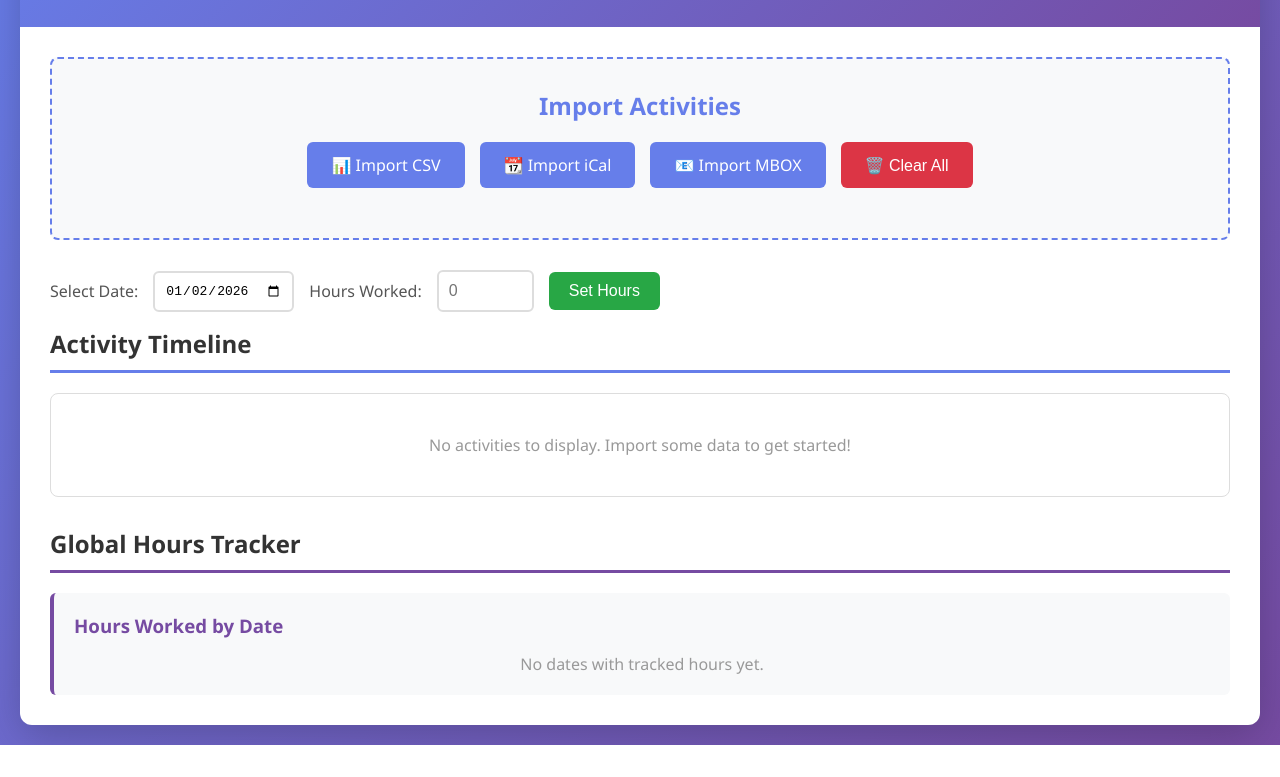
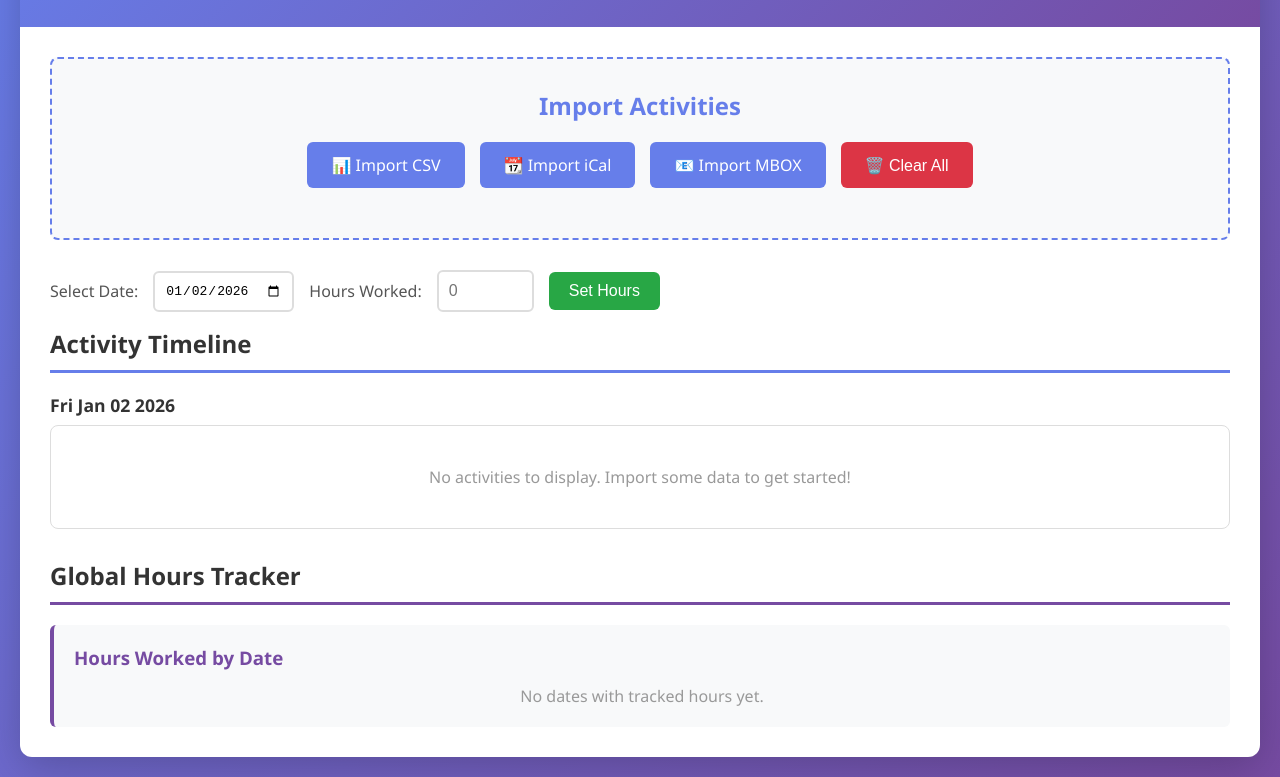
Before and after one commit to JulienAmoros/activity_visualizer, a website built with webpack: page src/index.html in a window 1280 px wide. Shown: the part 142-919 px from the top of the page. Before the commit the page ends 887 px from the top, so only its background shows below. Built offline with nearby package versions, Linux system fonts and the light colour scheme.

Commit message:
feat: add current date label

```diff
--- a/src/index.html
+++ b/src/index.html
@@ -44,6 +44,9 @@
                 </div>
 
                 <h2>Activity Timeline</h2>
+                <div class="currentDate">
+                    <p id="currentDate" class="label"></p>
+                </div>
                 <div id="visualization"></div>
             </div>
 
--- a/src/index.ts
+++ b/src/index.ts
@@ -14,6 +14,7 @@ const csvFileInput = document.getElementById('csvFile') as HTMLInputElement;
 const icalFileInput = document.getElementById('icalFile') as HTMLInputElement;
 const mboxFileInput = document.getElementById('mboxFile') as HTMLInputElement;
 const clearBtn = document.getElementById('clearBtn') as HTMLButtonElement;
+const currentDateLabel = document.getElementById('currentDate') as HTMLElement;
 const visualization = document.getElementById('visualization') as HTMLElement;
 const statusDiv = document.getElementById('status') as HTMLElement;
 const dateInput = document.getElementById('dateInput') as HTMLInputElement;
@@ -22,7 +23,7 @@ const setHoursBtn = document.getElementById('setHoursBtn') as HTMLButtonElement;
 const hoursList = document.getElementById('hoursList') as HTMLElement;
 
 // Set default date to today
-dateInput.valueAsDate = new Date();
+updateCurrentDate(new Date());
 
 // Show status message
 function showStatus(message: string, isError: boolean = false) {
@@ -85,6 +86,11 @@ function updateHoursDisplay() {
   }
 }
 
+function updateCurrentDate(date: Date) {
+  dateInput.valueAsDate = date;
+  currentDateLabel.innerHTML = date.toDateString();
+}
+
 // Handle file upload
 async function handleFileUpload(file: File, fileType: 'csv' | 'ical' | 'mbox') {
   try {
@@ -118,7 +124,8 @@ function handleClickOnHoursItem(event: MouseEvent) {
   }
 
   const date = new Date(dateStr);
-  dateInput.value = dateStr;
+  updateCurrentDate(date);
+
   timetableManager.setCurrentDate(date);
   updateVisualization();
 }
@@ -182,6 +189,7 @@ dateInput.addEventListener('change', (event) => {
   const date = dateInput.valueAsDate;
 
   if (date) {
+    updateCurrentDate(date);
     timetableManager.setCurrentDate(date);
     updateVisualization();
   }
--- a/src/styles.css
+++ b/src/styles.css
@@ -162,6 +162,19 @@ input[type="file"] {
     border-color: #667eea;
 }
 
+.currentDate {
+    display: flex;
+    align-items: baseline;
+    margin-bottom: 8px;
+
+    .label {
+        margin-right: 8px;
+        font-weight: 600;
+        font-size: 1.1em;
+        color: #333;
+    }
+}
+
 .set-hours-btn {
     padding: 10px 20px;
     background: #28a745;
```
